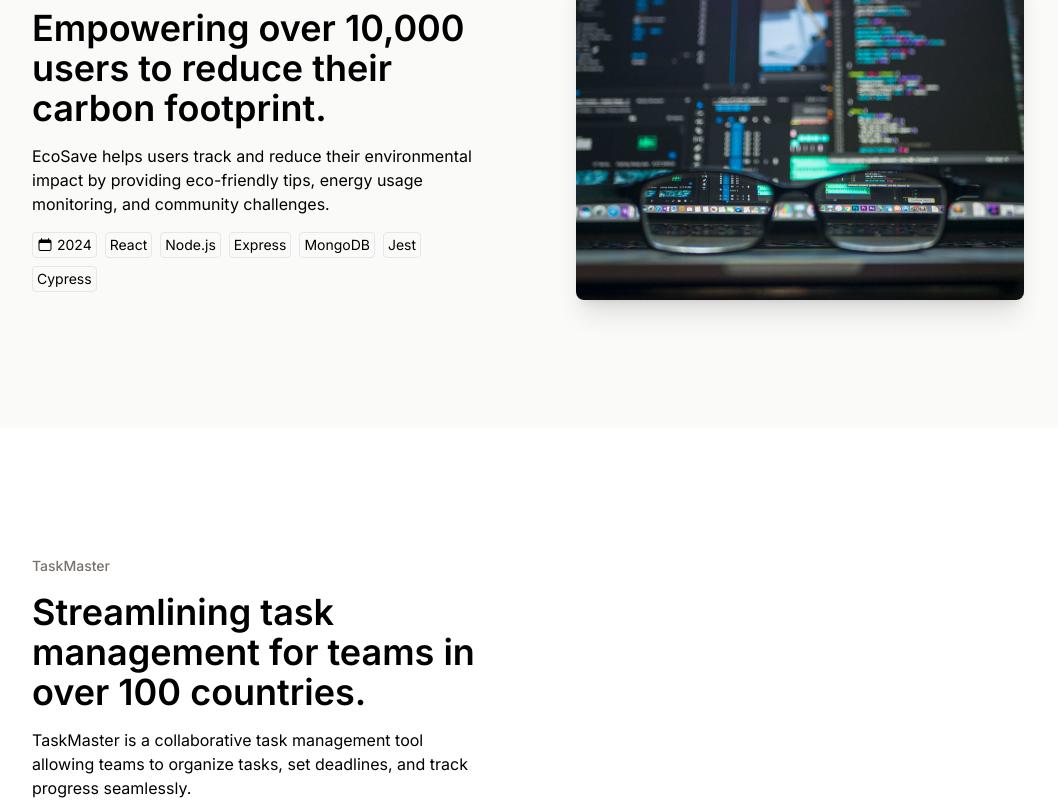
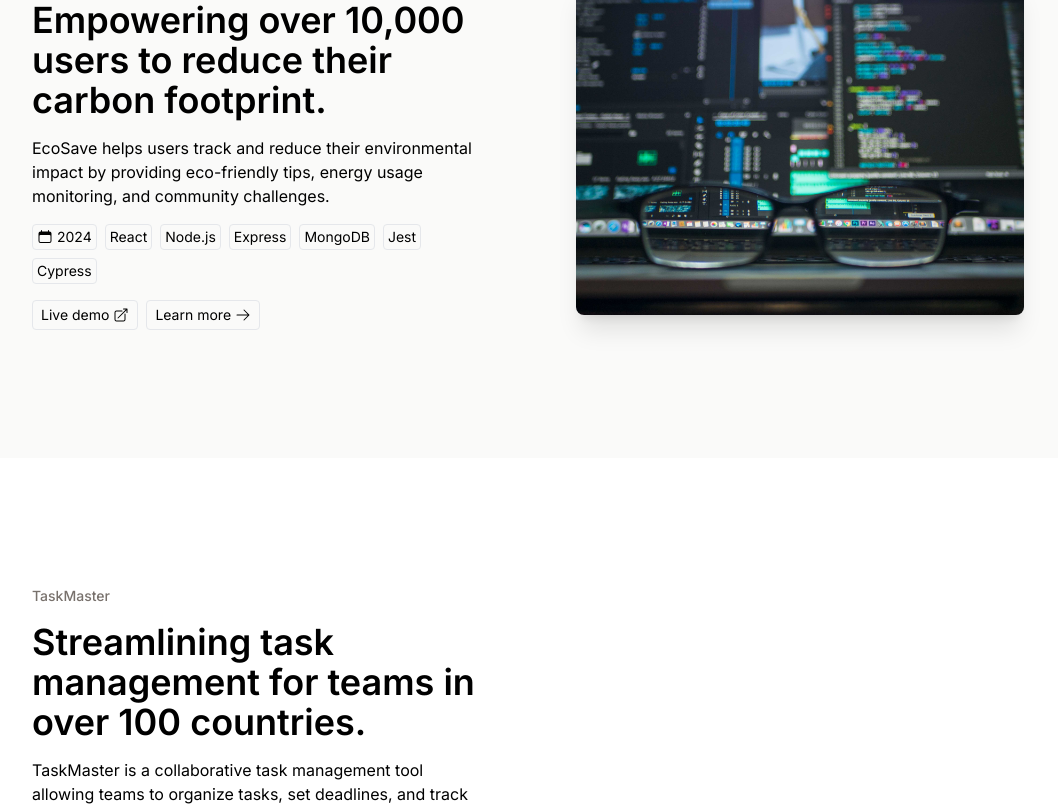
Before and after one commit to huajiejin/portfolio-ios, a Next.js app: page / in a window 1280 px wide. Shown: the part 964-1770 px from the top of the page, without its empty margins (112-1170 px from the left). Built offline with nearby package versions, Linux system fonts and the light colour scheme.

Commit message:
WIP: Create NewTabButton component and update Project component with buttons to project live demo and profile

```diff
--- a/dev-portfolio-pro.config.js
+++ b/dev-portfolio-pro.config.js
@@ -19,9 +19,8 @@ module.exports = {
       description:
         "EcoSave helps users track and reduce their environmental impact by providing eco-friendly tips, energy usage monitoring, and community challenges.",
       image_url: "/projects/code1.jpg",
-      url: "",
-      github_url: "https://github.com/ecosave/ecosave-app",
-      live_url: "https://ecosave-app.com",
+      url: "https://github.com/change-me",
+      live_url: "https://change-me.com",
       tech_stack: ["React", "Node.js", "Express", "MongoDB", "Jest", "Cypress"],
     },
     {
@@ -31,9 +30,8 @@ module.exports = {
       description:
         "TaskMaster is a collaborative task management tool allowing teams to organize tasks, set deadlines, and track progress seamlessly.",
       image_url: "",
-      url: "",
-      github_url: "https://github.com/taskmaster/taskmaster-app",
-      live_url: "https://taskmaster-app.com",
+      url: "https://github.com/change-me",
+      live_url: "",
       tech_stack: [
         "Angular",
         "Java",
@@ -56,9 +54,8 @@ module.exports = {
       description:
         "MobileChat is a mobile messaging app facilitating real-time communication with friends and groups, supporting multimedia sharing and encryption.",
       image_url: "/projects/mobile-app.jpg",
-      url: "",
-      github_url: "https://github.com/mobilechat/mobilechat-app",
-      live_url: "https://mobilechat-app.com",
+      url: "https://github.com/change-me",
+      live_url: "",
       tech_stack: ["React Native", "Node.js", "Express", "MongoDB"],
     },
     {
@@ -70,7 +67,6 @@ module.exports = {
         "VisionSense employs computer vision algorithms to analyze real-time video feeds for surveillance, object recognition, and anomaly detection.",
       image_url: "/projects/robot.jpg",
       url: "",
-      github_url: "https://github.com/visionsense/visionsense-app",
       live_url: "",
       tech_stack: [
         "TensorFlow.js",
--- /dev/null
+++ b/src/components/NewTabButton.tsx
@@ -0,0 +1,9 @@
+import { ReactNode } from 'react';
+
+export default function NewTabButton ({ href, className = '', children }: { href: string, className?: string, children?: ReactNode}) {
+	return (
+    <a href={href} target="_blank" rel="noopener noreferrer" className={`inline-flex gap-1 items-center px-2 py-1 text-sm border rounded ${className}`}>
+      {children}
+    </a>
+	);
+}
--- a/src/components/Project.tsx
+++ b/src/components/Project.tsx
@@ -1,7 +1,8 @@
 import Image from 'next/image';
 import config from '../../dev-portfolio-pro.config';
-import { CalendarIcon } from '@heroicons/react/24/solid'
+import { CalendarIcon, ArrowTopRightOnSquareIcon, ArrowRightIcon } from '@heroicons/react/24/solid'
 import Tag from './Tag';
+import NewTabButton from './NewTabButton';
 
 type Project = typeof config.projects[0];
 
@@ -26,6 +27,28 @@ export default function Project({ project, className }: { project: Project, clas
             ))
           }
         </div>
+        {
+          (project.live_url || project.url) && (
+            <div className="mt-4 flex justify-start items-center gap-2">
+              {
+                project.live_url && (
+                  <NewTabButton href={project.live_url}>
+                    Live demo
+                    <ArrowTopRightOnSquareIcon className="h-4 w-4" />
+                  </NewTabButton>
+                )
+              }
+              {
+                project.url && (
+                  <NewTabButton href={project.url}>
+                    Learn more
+                    <ArrowRightIcon className="h-4 w-4" />
+                  </NewTabButton>
+                )
+              }
+            </div>
+          )
+        }
       </div>
       {
         project.image_url ? (
@@ -33,10 +56,9 @@ export default function Project({ project, className }: { project: Project, clas
             <Image
               src={project.image_url}
               alt={`Image of ${project.name}`}
-              className="w-full h-full object-cover object-center"
+              className="w-full h-auto object-cover object-center"
               width={1080}
               height={1080}
-              layout="responsive"
               priority
             />
           </div>
```
